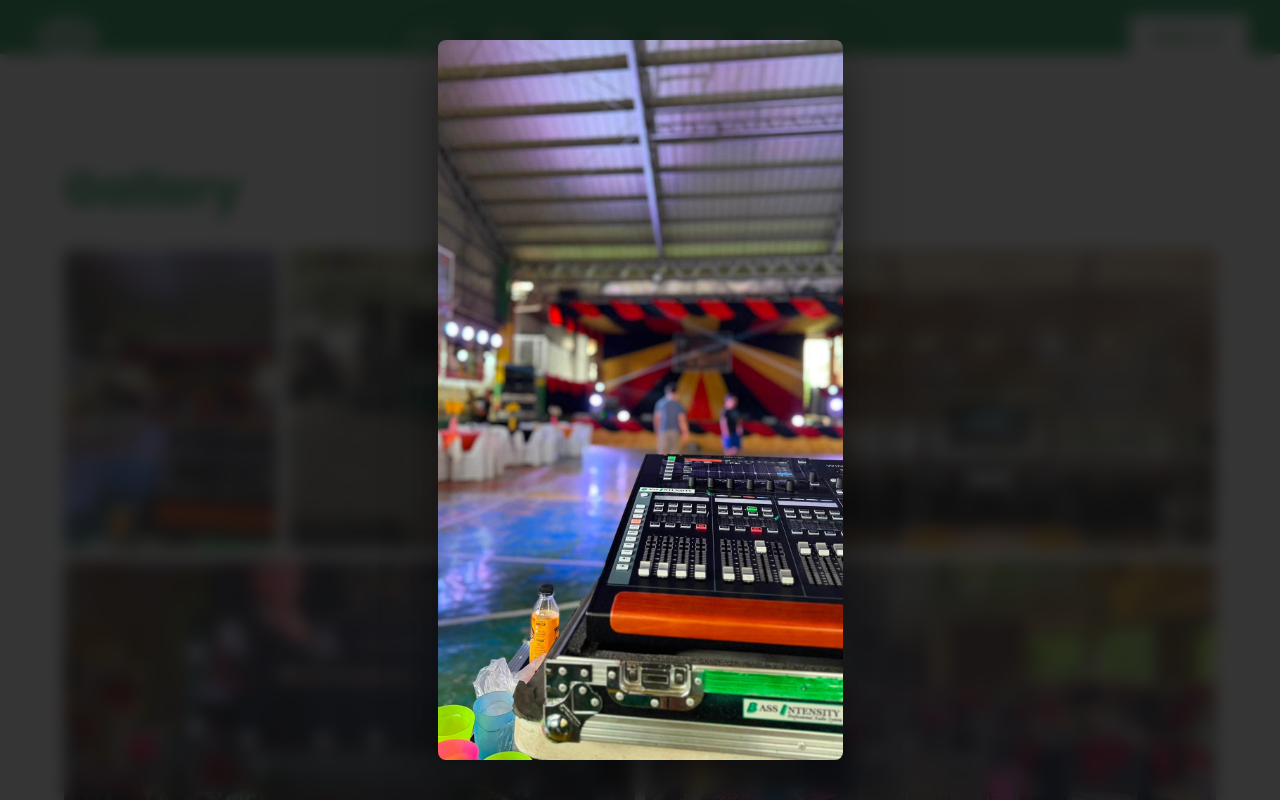
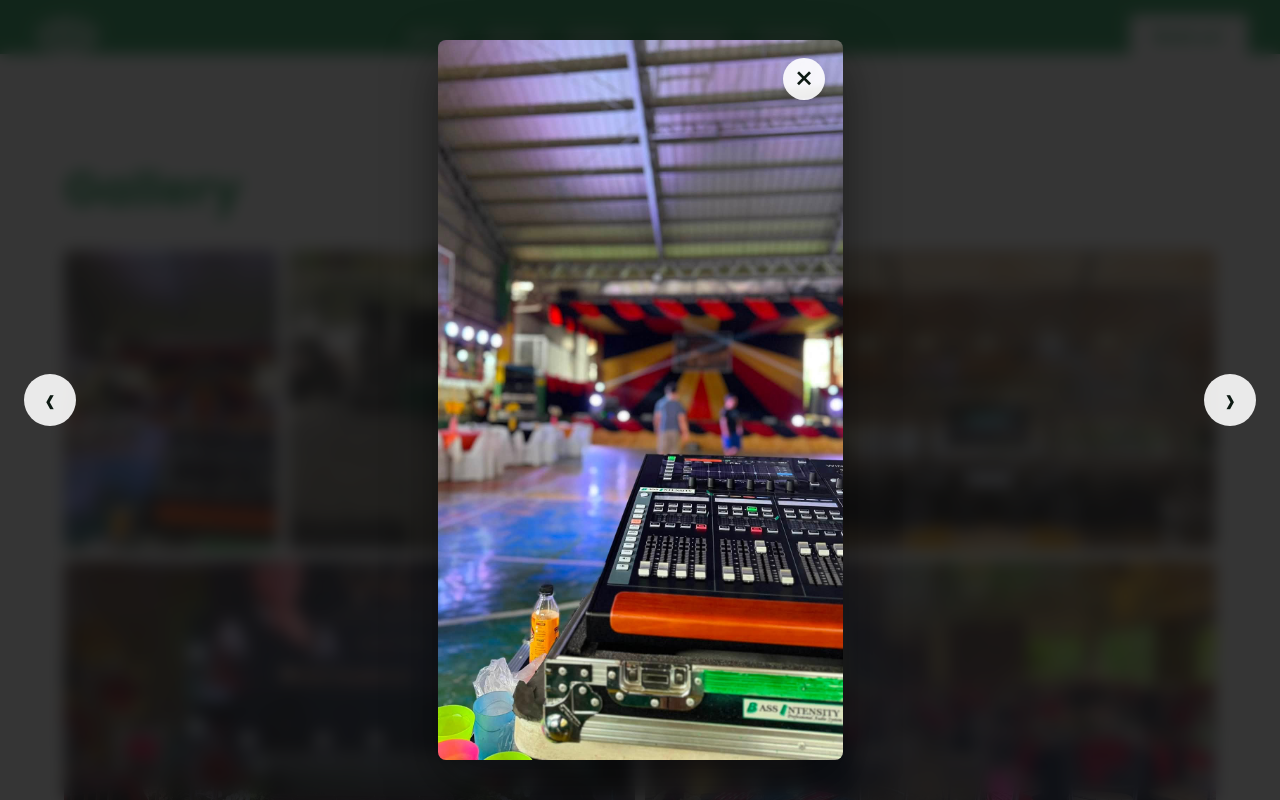
Before and after one commit to anvmorales04/Bass-Intensity-Website, a React (Vite) app: page / in a window 1280 px wide. Both pictures are taken after a click on the button 170 px from the left and 4216 px from the top of the page. Shown: the part 3816-4616 px from the top of the page. Built offline with nearby package versions, Linux system fonts and the light colour scheme; the HTML template or start-up script is replaced by a standard one.

Commit message:
Quality of Life Fixes and is Searchable in Google (attempt)

```diff
--- a/index.html
+++ b/index.html
@@ -6,13 +6,11 @@
   <link rel="icon" type="image/png" href="/assets/icons/bassint-icon-orig.png" />
   <meta name="viewport" content="width=device-width, initial-scale=1.0" />
 
-  <!-- Primary Meta Tags -->
   <title>Bass Intensity | Professional Sound & Lighting System Rentals</title>
   <meta name="title" content="Bass Intensity | Professional Sound & Lighting System Rentals">
   <meta name="description" content="A trusted partner for professional sound and lighting system rentals. We provide top-tier audio and visual equipment for intimate gatherings, corporate events, and large-scale concerts.">
-  <meta name="keywords" content="sound system rental, lighting rental, audio equipment, event production, Bass Intensity, professional sound, event lighting">
+  <meta name="keywords" content="sound system rental, lighting rental, audio equipment, event production, Bass Intensity, professional sound, event lighting, Bass Intensity ProAudio, Batangas Sounds Rental, Lights and Sounds Rental, Band Booking, Bass Intensity Professional Audio, Sound System, Sound System Rental">
 
-  <!-- Open Graph / Facebook (Makes links look good when shared) -->
   <meta property="og:type" content="website">
   <meta property="og:title" content="Bass Intensity | Professional Sound & Lighting System Rentals">
   <meta property="og:description" content="Make every announcement, speech, and performance crystal clear with our professional sound system rental service.">
--- a/src/App.jsx
+++ b/src/App.jsx
@@ -38,6 +38,7 @@ import img25 from './assets/gallery/pic25.jpg';
 
 const initialGalleryImages = [img7, img8, img9, img10, img11, img12, img13, img14, img15];
 const extendedGalleryImages = [img16, img17, img18, img19, img20, img21, img22, img23, img24, img25];
+const allGalleryImages = [...initialGalleryImages, ...extendedGalleryImages];
 
 const getImageOrientation = (src) => {
   return new Promise((resolve) => {
@@ -85,20 +86,22 @@ const sectionTwoImages = [img5, img2, img6];
 
 function GalleryCarousel({ images, className = '' }) {
   const [activeIndex, setActiveIndex] = useState(1);
-  const [selectedImage, setSelectedImage] = useState(null);
+  const [selectedImageIndex, setSelectedImageIndex] = useState(null);
+  const touchStartX = useRef(null);
+  const mouseStartX = useRef(null);
 
   useEffect(() => {
     setActiveIndex(1);
-    setSelectedImage(null);
+    setSelectedImageIndex(null);
   }, [images]);
 
   useEffect(() => {
-    document.body.style.overflow = selectedImage ? 'hidden' : '';
+    document.body.style.overflow = selectedImageIndex !== null ? 'hidden' : '';
 
     return () => {
       document.body.style.overflow = '';
     };
-  }, [selectedImage]);
+  }, [selectedImageIndex]);
 
   const previousIndex = (activeIndex - 1 + images.length) % images.length;
   const nextIndex = (activeIndex + 1) % images.length;
@@ -112,18 +115,58 @@ function GalleryCarousel({ images, className = '' }) {
   const handlePrevious = (event) => {
     event.stopPropagation();
     setActiveIndex((current) => (current - 1 + images.length) % images.length);
+    setSelectedImageIndex((current) => current === null ? null : (current - 1 + images.length) % images.length);
   };
 
   const handleNext = (event) => {
     event.stopPropagation();
     setActiveIndex((current) => (current + 1) % images.length);
+    setSelectedImageIndex((current) => current === null ? null : (current + 1) % images.length);
   };
 
   const handleCardClick = (currentCard) => {
-    setSelectedImage(currentCard.src);
+    setSelectedImageIndex(currentCard.key);
   };
 
-  const closeLightbox = () => setSelectedImage(null);
+  const handleLightboxTouchStart = (event) => {
+    touchStartX.current = event.touches[0].clientX;
+  };
+
+  const handleLightboxTouchEnd = (event) => {
+    if (touchStartX.current === null) return;
+
+    const touchDelta = event.changedTouches[0].clientX - touchStartX.current;
+    touchStartX.current = null;
+
+    if (Math.abs(touchDelta) < 40) return;
+
+    if (touchDelta > 0) {
+      handlePrevious(event);
+    } else {
+      handleNext(event);
+    }
+  };
+
+  const handleLightboxMouseDown = (event) => {
+    mouseStartX.current = event.clientX;
+  };
+
+  const handleLightboxMouseUp = (event) => {
+    if (mouseStartX.current === null) return;
+
+    const mouseDelta = event.clientX - mouseStartX.current;
+    mouseStartX.current = null;
+
+    if (Math.abs(mouseDelta) < 40) return;
+
+    if (mouseDelta > 0) {
+      handlePrevious(event);
+    } else {
+      handleNext(event);
+    }
+  };
+
+  const closeLightbox = () => setSelectedImageIndex(null);
 
   return (
     <>
@@ -161,16 +204,28 @@ function GalleryCarousel({ images, className = '' }) {
         </button>
       </div>
 
-      {selectedImage && createPortal(
+      {selectedImageIndex !== null && createPortal(
         <div className="lightbox-backdrop" onClick={closeLightbox} role="dialog" aria-modal="true">
           <div className="lightbox-panel" onClick={(event) => event.stopPropagation()}>
             <button type="button" className="lightbox-close" onClick={closeLightbox} aria-label="Close image view">
               &times;
             </button>
-            <div className="lightbox-frame">
-              <img src={selectedImage} alt="Expanded gallery view" className="lightbox-image" />
+            <div
+              className="lightbox-frame"
+              onTouchStart={handleLightboxTouchStart}
+              onTouchEnd={handleLightboxTouchEnd}
+              onMouseDown={handleLightboxMouseDown}
+              onMouseUp={handleLightboxMouseUp}
+            >
+              <img src={images[selectedImageIndex]} alt="Expanded gallery view" className="lightbox-image" />
             </div>
           </div>
+          <button type="button" className="lightbox-nav lightbox-nav-left" onClick={handlePrevious} aria-label="Previous image">
+            &#8249;
+          </button>
+          <button type="button" className="lightbox-nav lightbox-nav-right" onClick={handleNext} aria-label="Next image">
+            &#8250;
+          </button>
         </div>,
         document.body
       )}
@@ -259,7 +314,7 @@ const ServicesSection = () => {
                   <img src={phoneIcon} alt="" />
                   <span className="contact-action-copy">
                     <strong>Phone Number</strong>
-                    <small>+63 917-961-0770</small>
+                    <small>0917 961 0770</small>
                   </span>
                   <span className="contact-action-arrow" aria-hidden="true">&rarr;</span>
                 </a>
@@ -298,12 +353,10 @@ function App() {
   const [slantScrollOffset, setSlantScrollOffset] = useState(0);
 
   const [showExpandedGallery, setShowExpandedGallery] = useState(false);
-  const [fullGalleryLightbox, setFullGalleryLightbox] = useState(null);
+  const [fullGalleryLightboxIndex, setFullGalleryLightboxIndex] = useState(null);
   const [galleryOrientations, setGalleryOrientations] = useState({});
 
   useEffect(() => {
-    const allGalleryImages = [...initialGalleryImages, ...extendedGalleryImages];
-
     const loadOrientations = async () => {
       const nextOrientations = {};
 
@@ -318,12 +371,12 @@ function App() {
   }, []);
 
   useEffect(() => {
-    document.body.style.overflow = fullGalleryLightbox ? 'hidden' : '';
+    document.body.style.overflow = fullGalleryLightboxIndex !== null ? 'hidden' : '';
 
     return () => {
       document.body.style.overflow = '';
     };
-  }, [fullGalleryLightbox]);
+  }, [fullGalleryLightboxIndex]);
 
   useEffect(() => {
     const handleScroll = () => {
@@ -489,11 +542,11 @@ function App() {
                     rel="noopener noreferrer"
                     className="hero-btn hero-btn-outline"
                   >
-                    Contact us in Facebook <span>&rarr;</span>
+                    Message us in Facebook <span>&rarr;</span>
                   </a>
 
                   <a href="tel:+639179610770" className="hero-btn hero-btn-solid">
-                    +63 917-961-0770
+                    Call us now!
                     <img src={phoneIcon} alt="Phone Icon" className="btn-icon" />
                   </a>
 
@@ -713,14 +766,14 @@ function App() {
                   src={imgSrc}
                   alt={`Gallery ${index + 7}`}
                   className="gallery-item reveal-wrapper visible"
-                  onClick={() => setFullGalleryLightbox(imgSrc)}
+                  onClick={() => setFullGalleryLightboxIndex(index)}
                   aria-label={`Open gallery image ${index + 7}`}
                   role="button"
                   tabIndex={0}
                   onKeyDown={(event) => {
                     if (event.key === 'Enter' || event.key === ' ') {
                       event.preventDefault();
-                      setFullGalleryLightbox(imgSrc);
+                      setFullGalleryLightboxIndex(index);
                     }
                   }}
                 />
@@ -733,14 +786,14 @@ function App() {
                   alt={`Gallery ${index + 16}`}
                   className="gallery-item"
                   style={{ animation: 'fadeIn 0.5s ease-out forwards' }}
-                  onClick={() => setFullGalleryLightbox(imgSrc)}
+                  onClick={() => setFullGalleryLightboxIndex(initialGalleryImages.length + index)}
                   aria-label={`Open gallery image ${index + 16}`}
                   role="button"
                   tabIndex={0}
                   onKeyDown={(event) => {
                     if (event.key === 'Enter' || event.key === ' ') {
                       event.preventDefault();
-                      setFullGalleryLightbox(imgSrc);
+                      setFullGalleryLightboxIndex(initialGalleryImages.length + index);
                     }
                   }}
                 />
@@ -758,11 +811,26 @@ function App() {
         </section>
 
         {/* --- NEW LIGHTBOX MODAL --- */}
-        {fullGalleryLightbox && createPortal(
-          <div className="lightbox-overlay" onClick={() => setFullGalleryLightbox(null)} role="dialog" aria-modal="true">
+        {fullGalleryLightboxIndex !== null && createPortal(
+          <div className="lightbox-overlay" onClick={() => setFullGalleryLightboxIndex(null)} role="dialog" aria-modal="true">
             <div className="lightbox-content-wrapper" onClick={(event) => event.stopPropagation()}>
-              <img src={fullGalleryLightbox} alt="Expanded gallery view" className="lightbox-media" />
+              <button type="button" className="lightbox-close" onClick={() => setFullGalleryLightboxIndex(null)} aria-label="Close image view">
+                &times;
+              </button>
+              <img src={allGalleryImages[fullGalleryLightboxIndex]} alt="Expanded gallery view" className="lightbox-media" />
             </div>
+            <button type="button" className="lightbox-nav lightbox-nav-left" onClick={(event) => {
+              event.stopPropagation();
+              setFullGalleryLightboxIndex((current) => (current - 1 + allGalleryImages.length) % allGalleryImages.length);
+            }} aria-label="Previous image">
+              &#8249;
+            </button>
+            <button type="button" className="lightbox-nav lightbox-nav-right" onClick={(event) => {
+              event.stopPropagation();
+              setFullGalleryLightboxIndex((current) => (current + 1) % allGalleryImages.length);
+            }} aria-label="Next image">
+              &#8250;
+            </button>
           </div>,
           document.body
         )}
--- a/src/components/App.css
+++ b/src/components/App.css
@@ -606,6 +606,7 @@ body {
   justify-content: center;
   background: transparent;
   overflow: visible;
+  touch-action: pan-y;
 }
 
 .lightbox-image {
@@ -973,6 +974,38 @@ body {
   background: transparent;
 }
 
+.lightbox-nav {
+  position: fixed;
+  top: 50%;
+  transform: translateY(-50%);
+  width: 52px;
+  height: 52px;
+  border: none;
+  border-radius: 50%;
+  background: rgba(255, 255, 255, 0.9);
+  color: #0d1a13;
+  font-size: 2.5rem;
+  line-height: 1;
+  display: grid;
+  place-items: center;
+  cursor: pointer;
+  z-index: 2;
+  transition: transform 0.2s ease, background 0.2s ease;
+}
+
+.lightbox-nav:hover {
+  transform: translateY(-50%) scale(1.1);
+  background: #FFFFFF;
+}
+
+.lightbox-nav-left {
+  left: 24px;
+}
+
+.lightbox-nav-right {
+  right: 24px;
+}
+
 /* Keyframes for subtle entrance */
 @keyframes fadeInOverlay {
   to { opacity: 1; }
```
Also changed, not shown: src/assets/gallery/pic6.jpg.
